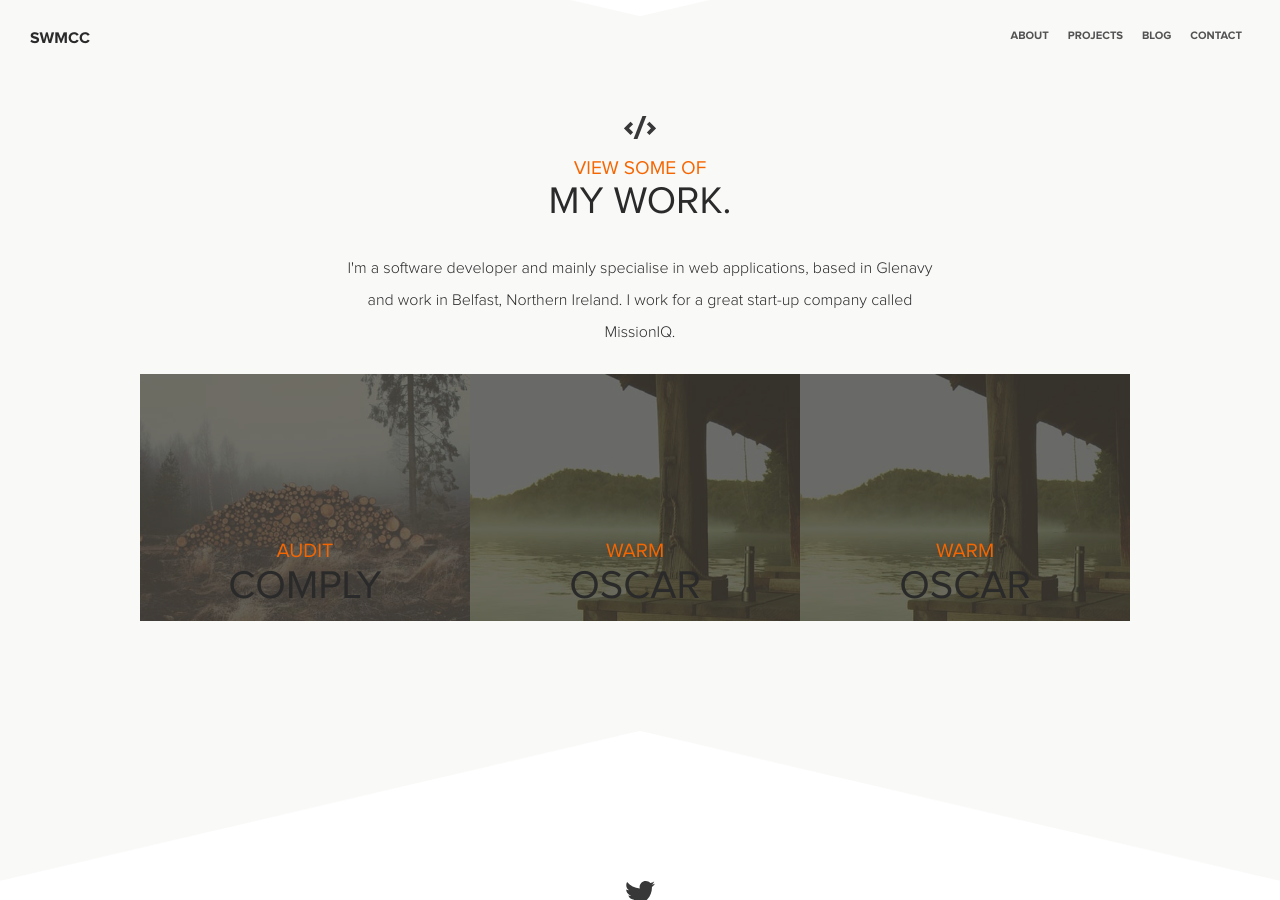
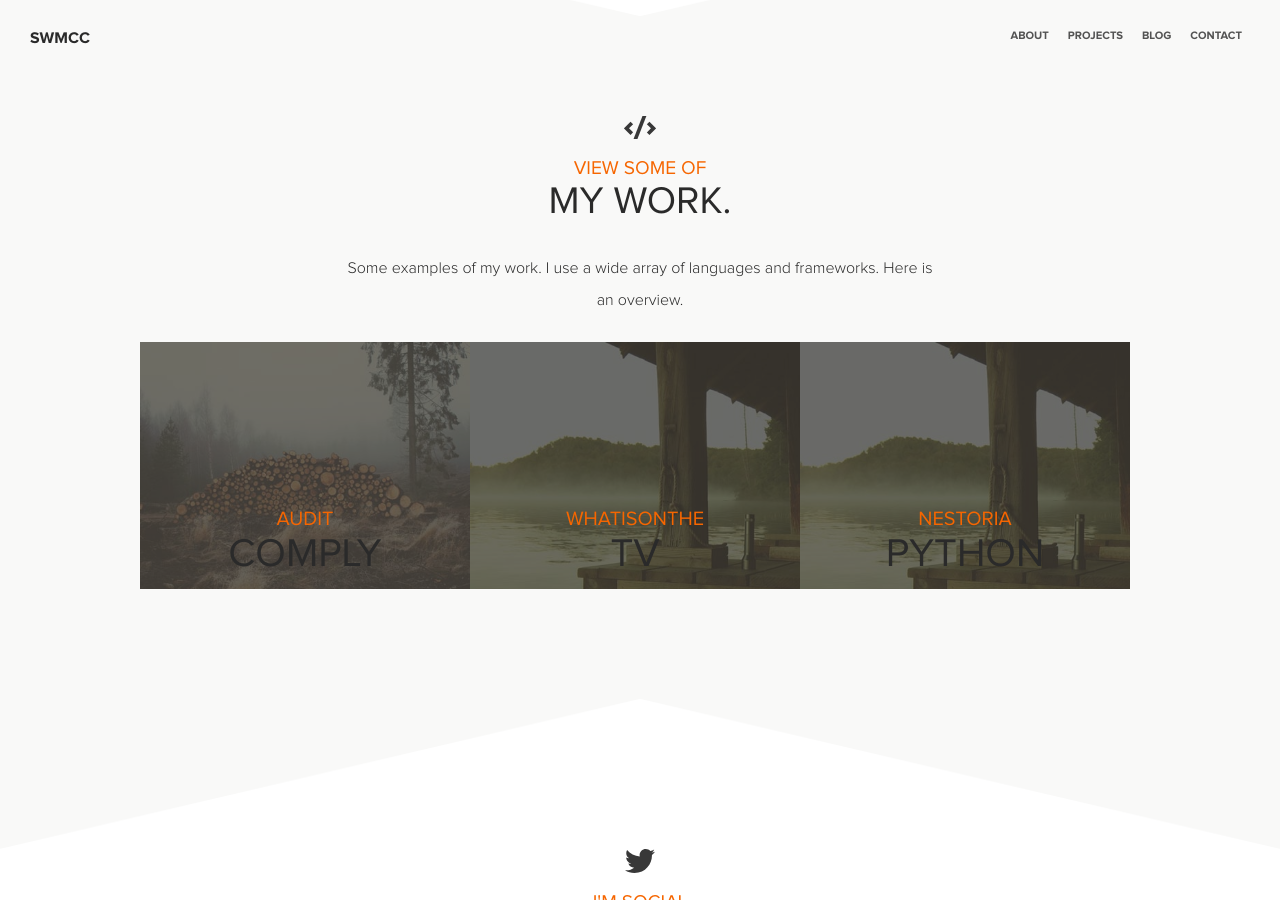
Before and after one commit to swmcc/swmcc.github.io, a Jekyll site: the page built from index.html, in a window 1280 px wide and 900 px high, scrolled down 1280 px. Built offline with Jekyll 4.4.1, drawn with Linux system fonts in a browser that asks for light colours; nearby versions of some CDN libraries; some web fonts are replaced; the list of posts is cut into pages by our own code.

Commit message:
Added some portfolio examples

```diff
--- a/index.html
+++ b/index.html
@@ -51,7 +51,7 @@ is_index: true
         <section class="mywork">
 						<img class="titleIcon" src="img/work.svg"/>
             <h2>View some of <span>my work.</span></h2>
-            <p>I'm a software developer and mainly specialise in web applications, based in Glenavy and work in Belfast, Northern Ireland. I work for a great start-up company called MissionIQ.</p>
+            <p>Some examples of my work. I use a wide array of languages and frameworks. Here is an overview.</p>
 					<div class="grid">
 						<figure class="effect-oscar">
 							<img src="img/9.jpg" alt="img09"/>
@@ -64,7 +64,7 @@ is_index: true
 						<figure class="effect-oscar">
 							<img src="img/10.jpg" alt="img10"/>
 							<figcaption>
-								<h2>Warm <span>Oscar</span></h2>
+								<h2>whatisonthe<span>tv</span></h2>
 								<p>Oscar is a decent man. He used to clean porches with pleasure.</p>
 								<a href="#">View more</a>
 							</figcaption>
@@ -72,7 +72,7 @@ is_index: true
 						<figure class="effect-oscar">
 							<img src="img/10.jpg" alt="img10"/>
 							<figcaption>
-								<h2>Warm <span>Oscar</span></h2>
+								<h2>nestoria <span>python</span></h2>
 								<p>Oscar is a decent man. He used to clean porches with pleasure.</p>
 								<a href="#">View more</a>
 							</figcaption>
```
